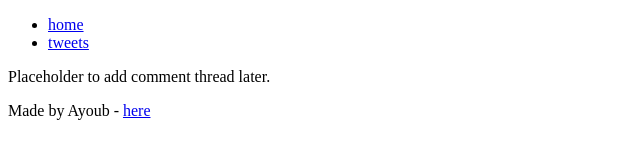
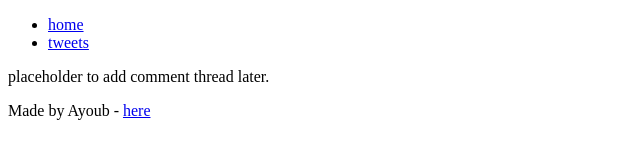
Before and after one commit to ayoubenezzi/My_First_Portfolio, a plain HTML site: page html_basic/base_index.html in a window 1280 px wide. Shown: the full height of the page, 0-640 px from the left. Drawn offline with Linux system fonts and the light colour scheme.

Commit message:
modify the three html files content

```diff
--- a/html_basic/base_index.html
+++ b/html_basic/base_index.html
@@ -15,7 +15,7 @@
     <main>
       <article></article>
       <aside>
-        <p>Placeholder to add comment thread later.</p>
+        <p>placeholder to add comment thread later.</p>
       </aside>
     </main>
     <footer>
```
Also changed, not shown: html_basic/index.html (+1 -1 lines), html_basic/tweets.html (+1 -1 lines).
